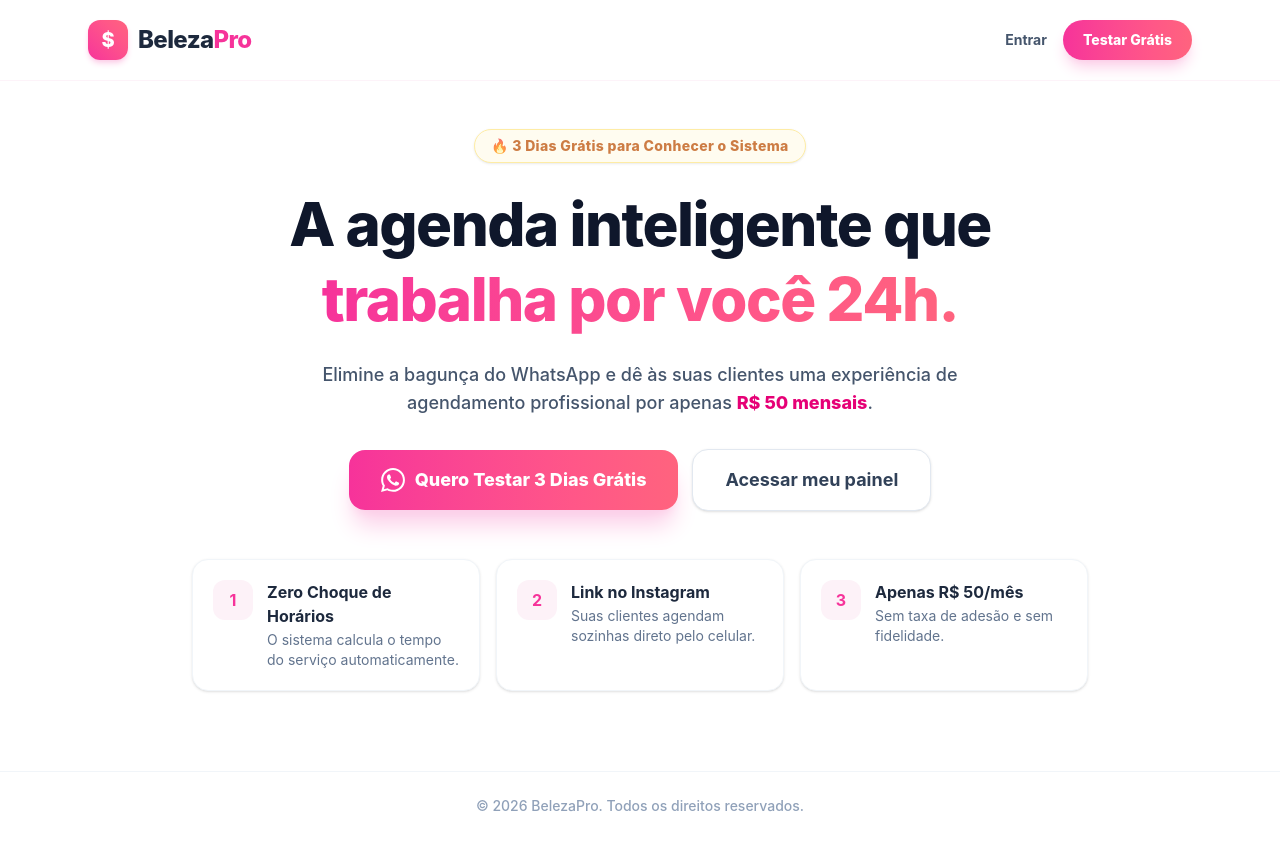
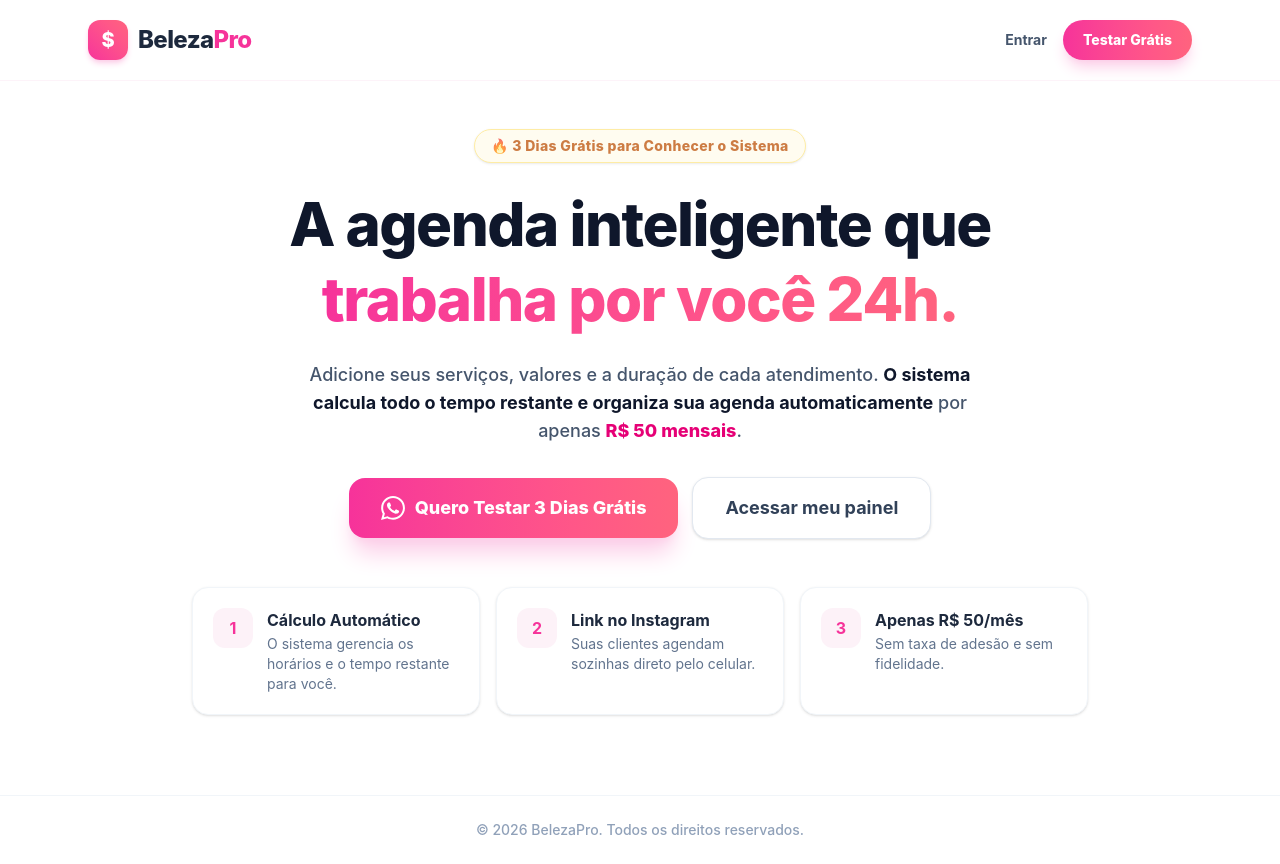
Before and after one commit to brunocroft86/manicure, a Next.js app: page / in a window 1280 px wide. Before the commit the page ends 840 px from the top, so only its background shows below. Built offline with nearby package versions, Linux system fonts and the light colour scheme.

Commit message:
Adicionando explicacao do calculo automatico na home

```diff
--- a/app/page.tsx
+++ b/app/page.tsx
@@ -2,7 +2,7 @@ import Link from "next/link";
 
 export default function Home() {
   const whatsAppNumber = "5521978308046";
-  const whatsAppMessage = encodeURIComponent("Olá! Vi o sistema BelezaPro por R$ 50/mês e quero começar meu teste grátis de 3 dias no meu salão!");
+  const whatsAppMessage = encodeURIComponent("Olá! Vi o sistema BelezaPro por R$ 50/mês, onde adiciono meus serviços e o sistema calcula tudo automático. Quero começar meu teste grátis de 3 dias!");
   const whatsAppUrl = `https://wa.me/${whatsAppNumber}?text=${whatsAppMessage}`;
 
   return (
@@ -53,7 +53,7 @@ export default function Home() {
         </h1>
 
         <p className="text-base sm:text-lg text-slate-600 mb-8 max-w-2xl mx-auto font-medium">
-          Elimine a bagunça do WhatsApp e dê às suas clientes uma experiência de agendamento profissional por apenas <strong className="text-pink-600 font-extrabold">R$ 50 mensais</strong>.
+          Adicione seus serviços, valores e a duração de cada atendimento. <strong className="text-slate-900 font-bold">O sistema calcula todo o tempo restante e organiza sua agenda automaticamente</strong> por apenas <strong className="text-pink-600 font-extrabold">R$ 50 mensais</strong>.
         </p>
 
         {/* BOTÕES DE AÇÃO */}
@@ -82,8 +82,8 @@ export default function Home() {
           <div className="bg-white p-5 rounded-2xl border border-slate-100 shadow-sm flex items-start gap-3.5">
             <div className="w-10 h-10 bg-pink-50 text-pink-500 rounded-xl flex items-center justify-center flex-shrink-0 font-bold">1</div>
             <div>
-              <h3 className="font-bold text-slate-800 text-sm sm:text-base">Zero Choque de Horários</h3>
-              <p className="text-slate-500 text-xs sm:text-sm mt-0.5">O sistema calcula o tempo do serviço automaticamente.</p>
+              <h3 className="font-bold text-slate-800 text-sm sm:text-base">Cálculo Automático</h3>
+              <p className="text-slate-500 text-xs sm:text-sm mt-0.5">O sistema gerencia os horários e o tempo restante para você.</p>
             </div>
           </div>
 
```
